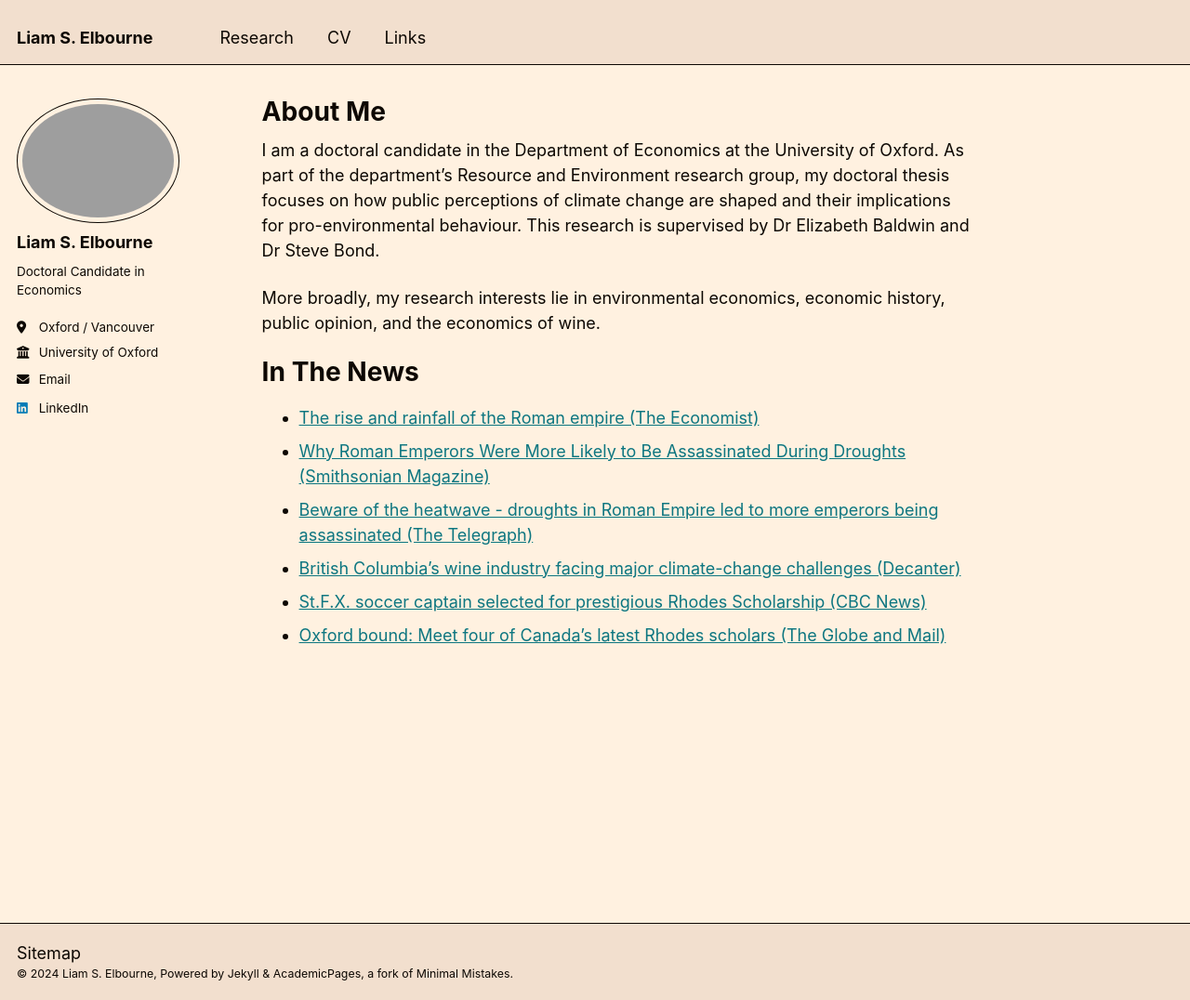
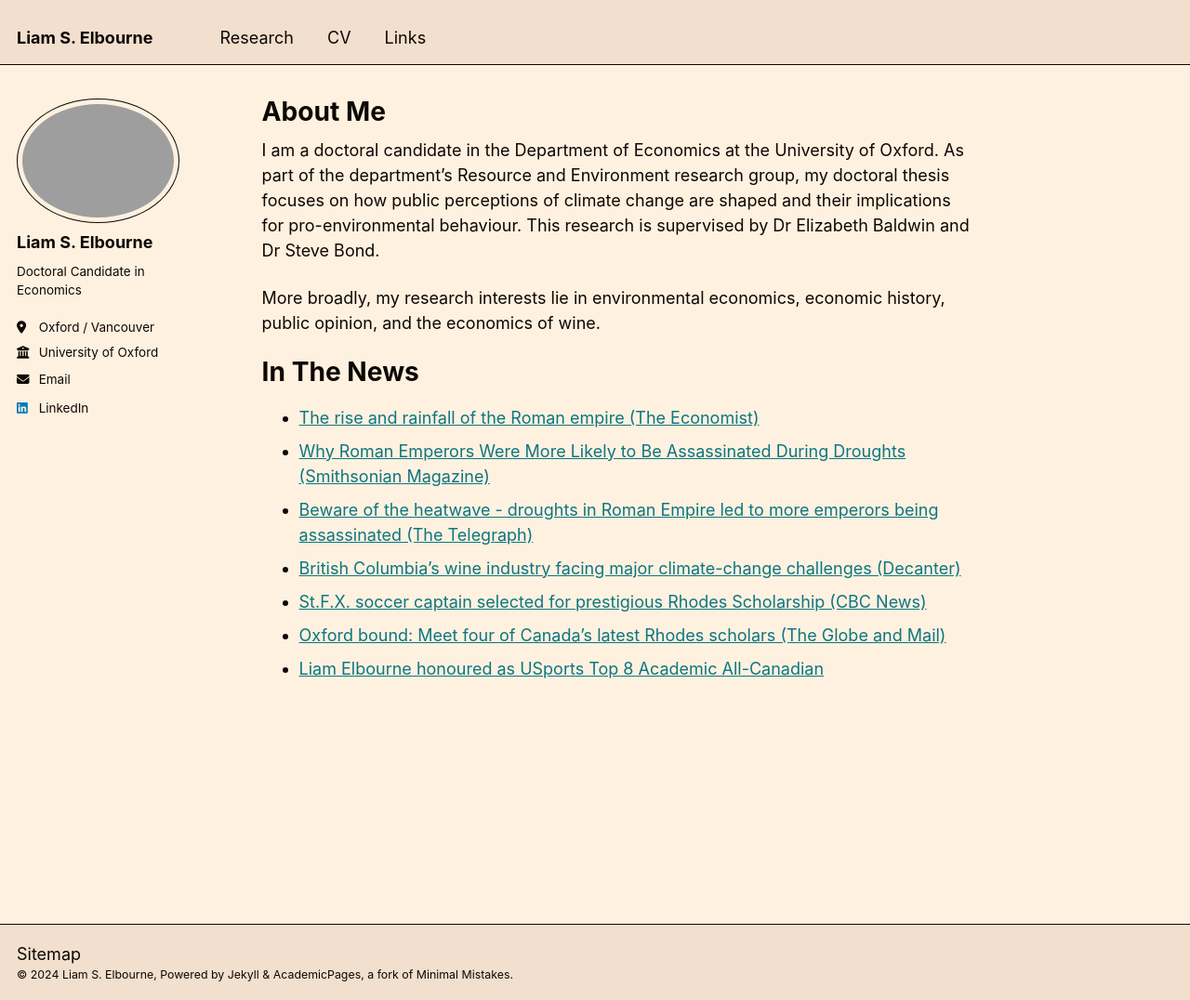
Before and after one commit to LiamSElbourne/LiamSElbourne.github.io, a Jekyll site: the page built from _pages/about.md, in a window 1280 px wide and 1076 px high. Shown: the whole window at 93% size. Built offline with Jekyll 4.4.1, drawn with Linux system fonts in a browser that asks for light colours.

Commit message:
Update about.md

```diff
--- a/_pages/about.md
+++ b/_pages/about.md
@@ -21,3 +21,4 @@ In The News
 - [British Columbia's wine industry facing major climate-change challenges (Decanter)](https://www.decanter.com/wine-news/british-columbias-wine-industry-facing-major-climate-change-challenges-518133/)
 - [St.F.X. soccer captain selected for prestigious Rhodes Scholarship (CBC News)](https://www.cbc.ca/news/canada/nova-scotia/liam-elbourne-st-fx-rhodes-scholar-1.4933088)
 - [Oxford bound: Meet four of Canada's latest Rhodes scholars (The Globe and Mail)](https://www.theglobeandmail.com/canada/article-oxford-bound-meet-four-of-canadas-latest-rhodes-scholars/)
+- [Liam Elbourne honoured as USports Top 8 Academic All-Canadian](https://www.goxgo.ca/sports/msoc/2019-20/releases/20200122lgg12m)
```
